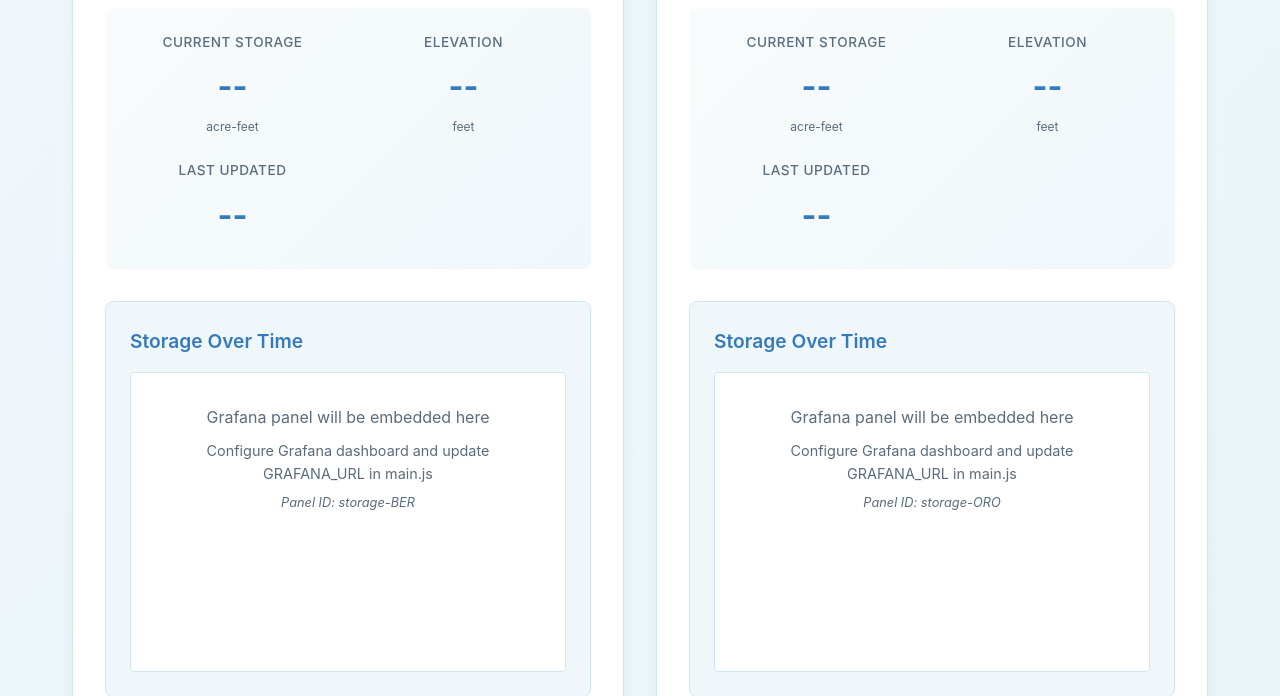
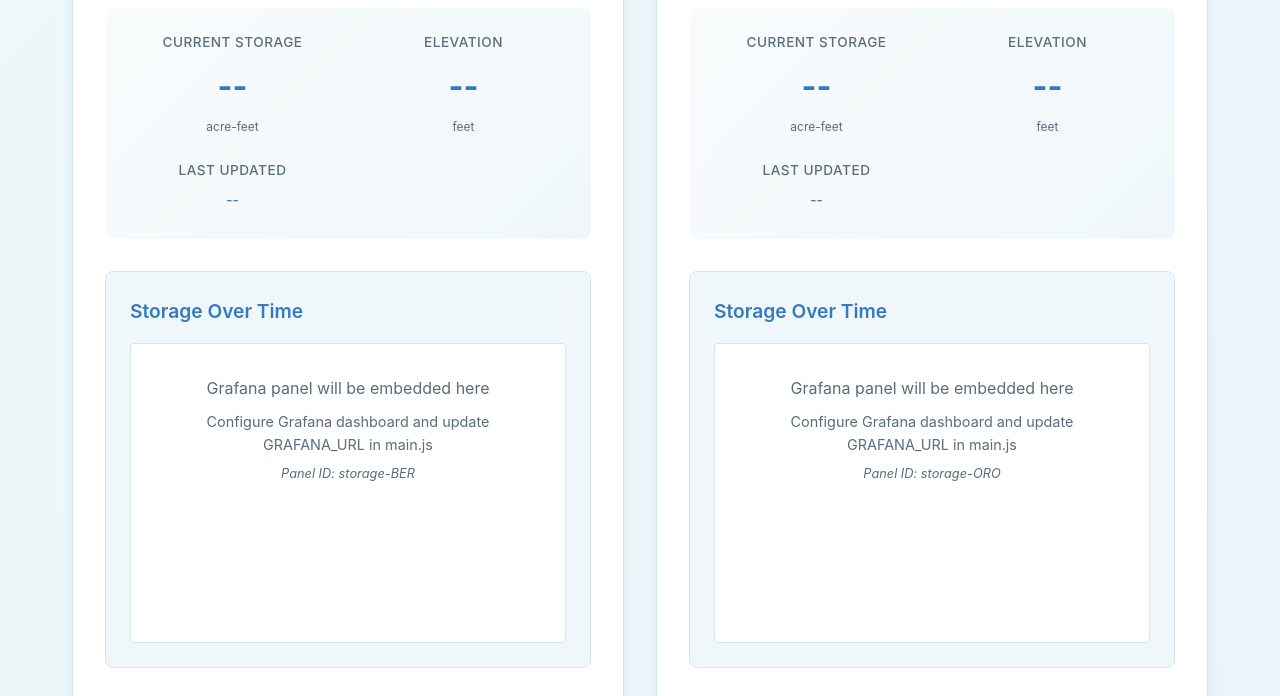
Before and after one commit to pbertain/reservoirdog, a Flask app: page / in a window 1280 px wide. Shown: the part 363-1059 px from the top of the page. Run offline with Flask 3, Linux system fonts and the light colour scheme.

Commit message:
Make Last Updated timestamp text smaller to fit on one line

```diff
--- a/static/css/main.css
+++ b/static/css/main.css
@@ -141,6 +141,12 @@ body {
     margin-bottom: 0.25rem;
 }
 
+.stat-value.stat-timestamp {
+    font-size: 0.85rem;
+    font-weight: 500;
+    white-space: nowrap;
+}
+
 .stat-unit {
     font-size: 0.75rem;
     color: var(--text-secondary);
--- a/templates/index.html
+++ b/templates/index.html
@@ -39,7 +39,7 @@
                     </div>
                     <div class="stat-item">
                         <span class="stat-label">Last Updated</span>
-                        <span class="stat-value" id="timestamp-{{ code }}">--</span>
+                        <span class="stat-value stat-timestamp" id="timestamp-{{ code }}">--</span>
                     </div>
                 </div>
 
```
